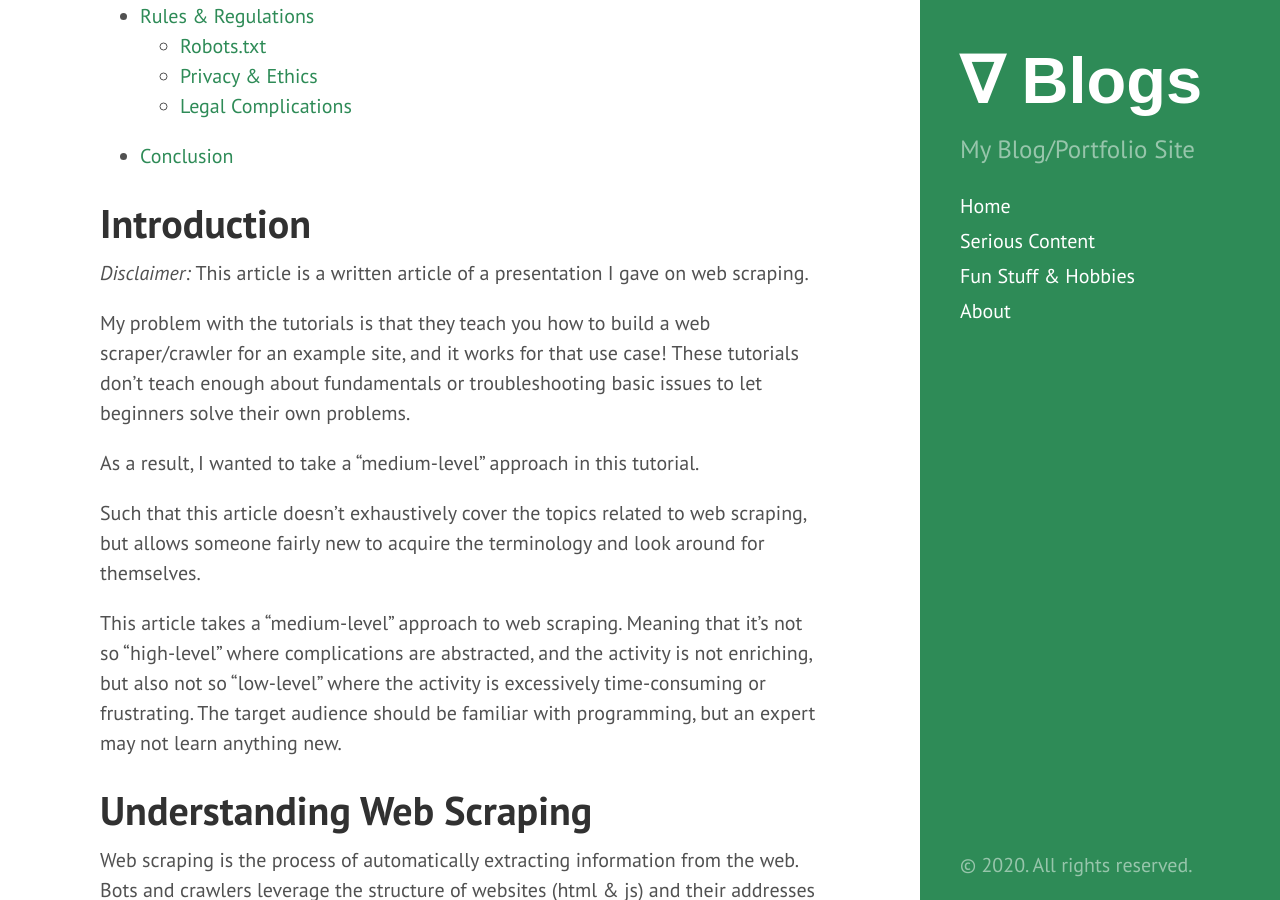
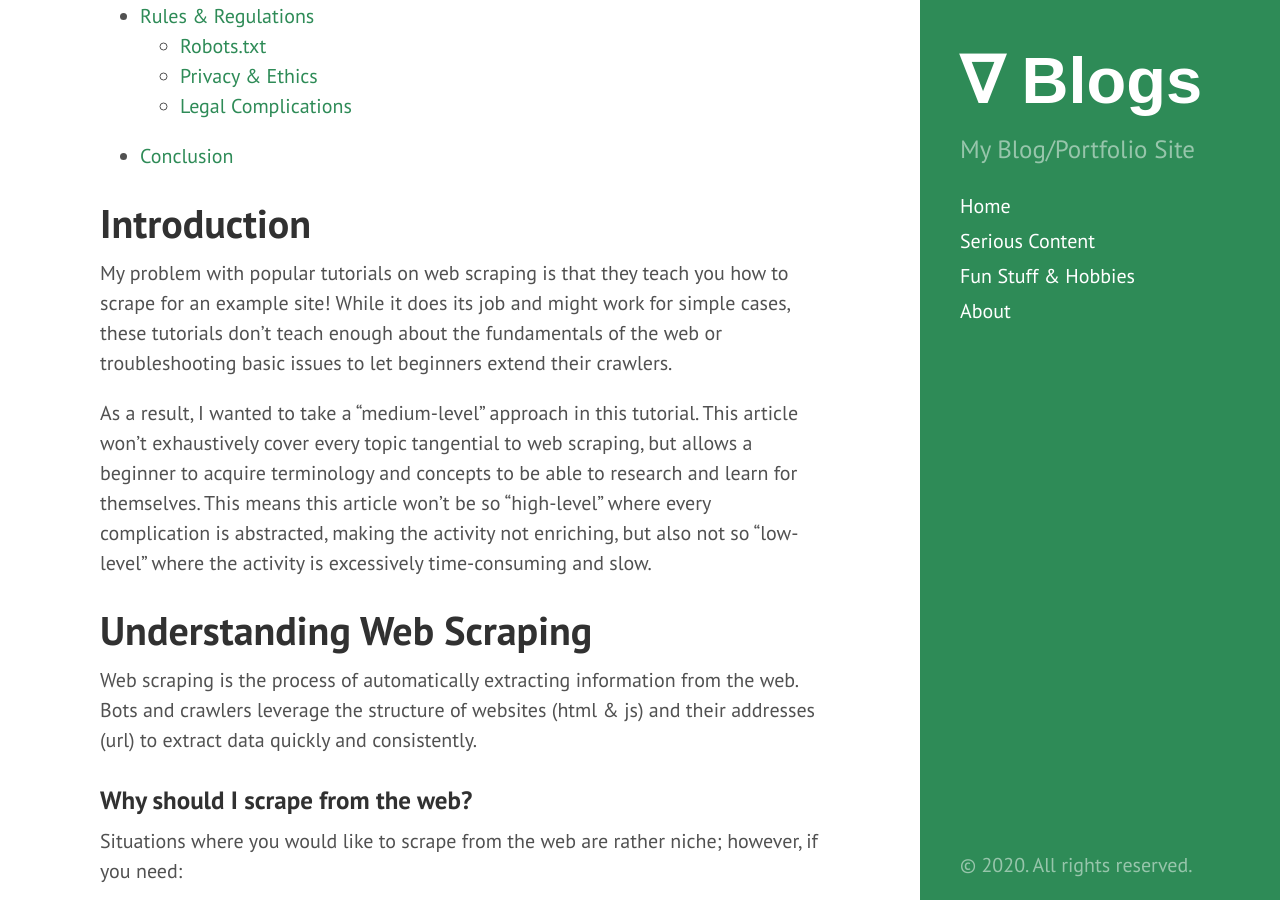
Before and after one commit to tedkim97/tedkim97.github.io, a Jekyll site: the page built from _posts/2020-02-17-webscraping.md, in a window 1280 px wide and 900 px high, scrolled down 969 px. Built offline with Jekyll 4.4.1, drawn with Linux system fonts in a browser that asks for light colours.

Commit message:
minor changes to the blog structure

```diff
--- a/_posts/2020-02-17-webscraping.md
+++ b/_posts/2020-02-17-webscraping.md
@@ -13,15 +13,9 @@ funstuff: false
 
 # Introduction
 
-*Disclaimer:* This article is a written article of a presentation I gave on web scraping.
+My problem with popular tutorials on web scraping is that they teach you how to scrape for an example site! While it does its job and might work for simple cases, these tutorials don't teach enough about the fundamentals of the web or troubleshooting basic issues to let beginners extend their crawlers.
 
-My problem with the tutorials is that they teach you how to build a web scraper/crawler for an example site, and it works for that use case! These tutorials don't teach enough about  fundamentals or troubleshooting basic issues to let beginners solve their own problems.
-
-As a result, I wanted to take a "medium-level" approach in this tutorial.
-
-Such that this article doesn't exhaustively cover the topics related to web scraping, but allows someone fairly new to acquire the terminology and look around for themselves.
-
-This article takes a "medium-level" approach to web scraping. Meaning that it's not so "high-level" where complications are abstracted, and the activity is not enriching, but also not so "low-level" where the activity is excessively time-consuming or frustrating. The target audience should be familiar with programming, but an expert may not learn anything new.
+As a result, I wanted to take a "medium-level" approach in this tutorial. This article won't exhaustively cover every topic tangential to web scraping, but allows a beginner to acquire terminology and concepts to be able to research and learn for themselves. This means this article won't be so "high-level" where every complication is abstracted, making the activity not enriching, but also not so "low-level" where the activity is excessively time-consuming and slow.
 
 # Understanding Web Scraping
 
```
Also changed, not shown: about.md (+1 -0 lines).
